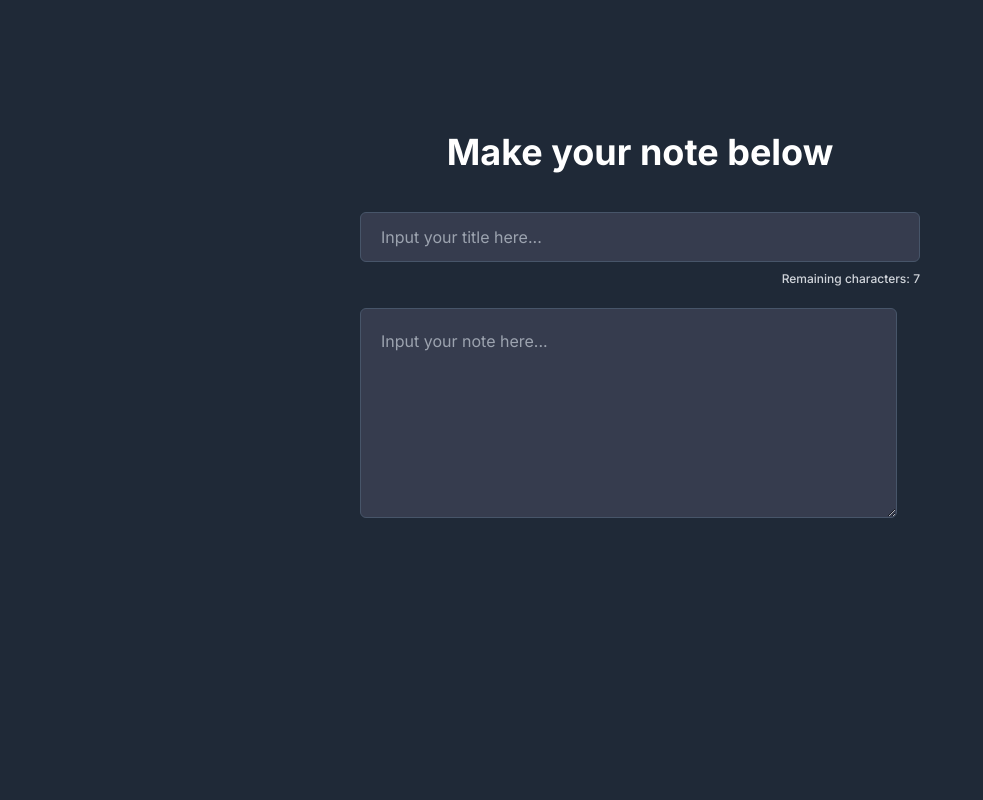
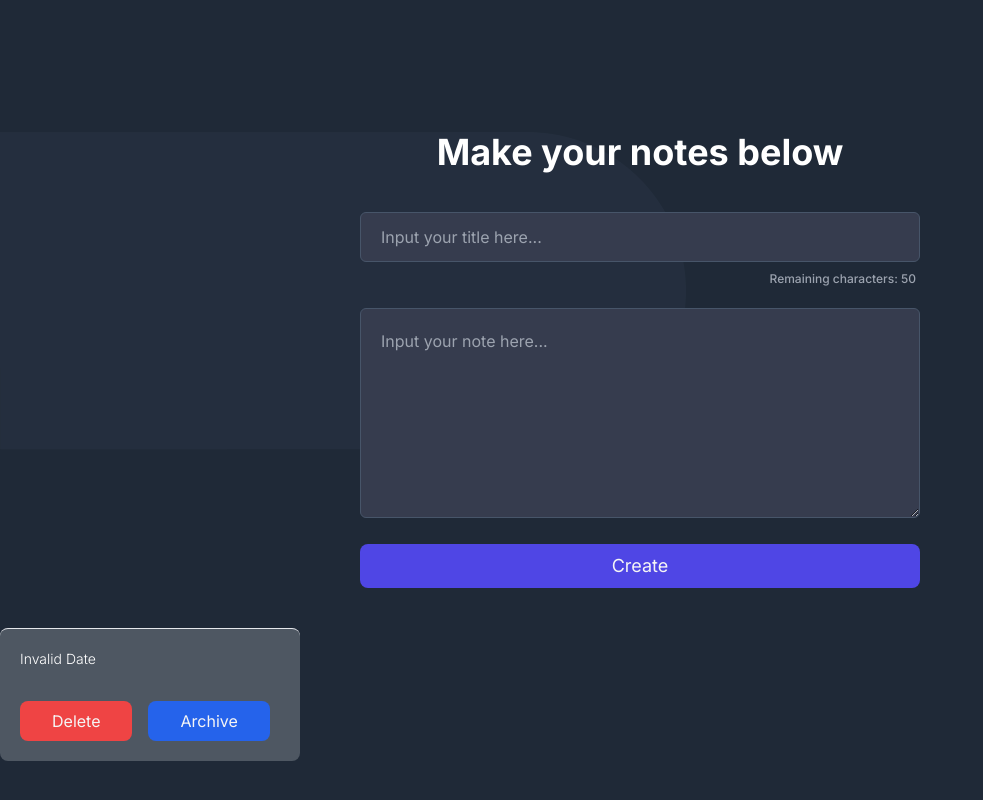
Before and after one commit to Eunlip/HeNotes, a React (Vite) app: page / in a window 1280 px wide. Shown: the part 708-1508 px from the top of the page, without its empty margins (0-983 px from the left). Built offline with nearby package versions, Linux system fonts and the light colour scheme.

Commit message:
create NoteInput and NoteItem

```diff
--- a/src/App.jsx
+++ b/src/App.jsx
@@ -1,3 +1,4 @@
+import Footer from './layout/Footer';
 import Header from './layout/Header';
 import MainSection from './layout/MainSection';
 
@@ -6,6 +7,7 @@ function App() {
 		<div className='container h-screen mx-auto font-Inter'>
 			<Header />
 			<MainSection />
+			<Footer />
 		</div>
 	);
 }
--- a/src/components/ArchiveButton.jsx
+++ b/src/components/ArchiveButton.jsx
@@ -1,7 +1,12 @@
-export default function ArchiveButton({ onArchive }) {
+export default function ArchiveButton({ id, children, onArchive }) {
 	return (
-		<button onClick={onArchive} className='rounded-lg py-2 px-5 text-[#F5F5F5] bg-[#2563EB]'>
-			Archive
+		<button
+			onClick={() => onArchive(id)}
+			className={`rounded-lg py-2 ${
+				children === 'UnArchive' ? 'px-[21px]' : 'px-8'
+			} text-[#F5F5F5] bg-[#2563EB]`}
+		>
+			{children}
 		</button>
 	);
 }
--- a/src/components/DeleteButton.jsx
+++ b/src/components/DeleteButton.jsx
@@ -1,6 +1,6 @@
-export default function DeleteButton({ onDelete }) {
+export default function DeleteButton({ id, onDelete }) {
 	return (
-		<button onClick={onDelete} className='rounded-lg py-2 px-6 text-[#F5F5F5] bg-[#EF4444]'>
+		<button onClick={() => onDelete(id)} className='rounded-lg py-2 px-8 text-[#F5F5F5] bg-red-500'>
 			Delete
 		</button>
 	);
--- a/src/components/NoteInput.jsx
+++ b/src/components/NoteInput.jsx
@@ -1,6 +1,6 @@
 import { Component } from 'react';
 
-const MAX_LENGTH = 7;
+const MAX_LENGTH = 50;
 
 class NoteInput extends Component {
 	constructor(props) {
@@ -12,35 +12,69 @@ class NoteInput extends Component {
 			charLimit: MAX_LENGTH,
 		};
 
-		// this.onTitleChange = this.onTitleChange.bind(this);
-		// this.onBodyChange = this.onBodyChange.bind(this);
-		// this.onSubmitHandler = this.onSubmitHandler.bind(this);
+		this.onTitleChange = this.onTitleChange.bind(this);
+		this.onBodyChange = this.onBodyChange.bind(this);
+		this.onSubmitHandler = this.onSubmitHandler.bind(this);
+	}
+
+	onTitleChange(e) {
+		let charLimit = MAX_LENGTH - e.target.value.length;
+
+		if (charLimit < 0) charLimit = 0;
+
+		this.setState({
+			title: e.target.value.slice(0, MAX_LENGTH),
+			charLimit: charLimit,
+		});
+	}
+
+	onBodyChange(e) {
+		this.setState({ body: e.target.value });
+	}
+
+	onSubmitHandler(e) {
+		e.preventDefault();
+		this.props.addNote(this.state);
+
+		this.setState({
+			title: '',
+			body: '',
+			charLimit: MAX_LENGTH,
+		});
 	}
 
 	render() {
 		return (
-			<div className='flex items-center justify-center py-10 '>
-				<form>
+			<div className='relative z-20 flex items-center justify-center py-10'>
+				<form onSubmit={this.onSubmitHandler}>
 					<div className='flex flex-col gap-2 mb-5'>
 						<input
 							className='px-5 py-3 w-[35rem] rounded-md bg-[#363C4E] text-gray-200 focus:outline-none placeholder:text-gray-400 border border-slate-600'
 							type='text'
 							placeholder='Input your title here...'
 							required
-							// value={this.state.title}
-							// onChange={this.onTitleChange}
+							value={this.state.title}
+							onChange={this.onTitleChange}
 						/>
-						<p className={`text-[12px] font-medium text-end ${this.state.charLimit < 6 ? 'text-red-500' : 'text-gray-300'}`}>
+						<p
+							className={`text-[12px] font-medium text-end  pe-1 ${
+								this.state.charLimit < 6 ? 'text-red-500' : 'text-gray-400'
+							}`}
+						>
 							Remaining characters: {this.state.charLimit}
 						</p>
 					</div>
 					<textarea
-						cols={48}
 						rows={7}
-						className='border border-slate-600 focus:outline-none placeholder:text-gray-400 text-gray-200 px-5 py-5 bg-[#363C4E] rounded-md'
+						className='w-[35rem] border border-slate-600 focus:outline-none placeholder:text-gray-400 text-gray-200 px-5 py-5 bg-[#363C4E] rounded-md'
 						placeholder='Input your note here...'
 						required
+						value={this.state.body}
+						onChange={this.onBodyChange}
 					></textarea>
+					<button className='block rounded-lg mt-5 py-2 px-6 w-[35rem] text-sm sm:text-lg bg-indigo-600 text-[#F5F5F5] hover:bg-indigo-500'>
+						Create
+					</button>
 				</form>
 			</div>
 		);
--- /dev/null
+++ b/src/components/NoteItem.jsx
@@ -0,0 +1,24 @@
+import DeleteButton from './DeleteButton';
+import ArchiveButton from './ArchiveButton';
+import { showFormattedDate } from '../utils';
+
+export default function NoteItem({ id, title, body, createdAt, onDelete, onArchive, isArchive }) {
+	const formattedDate = showFormattedDate(createdAt)
+	return (
+		<div className='p-5 text-white rounded-lg border-t border-[#E5E7EB] w-[300px] bg-[#4E5762]'>
+			<div className='flex flex-col'>
+				<h2 className='text-2xl font-bold'>{title}</h2>
+				<p className='text-sm font-light'>{formattedDate}</p>
+				<p className='my-4 text-[16px] font-medium'>
+					{body}
+				</p>
+				<div className='flex gap-4'>
+					<DeleteButton id={id} onDelete={onDelete}/>
+					<ArchiveButton id={id} onArchive={onArchive}>
+						{!isArchive ? 'Archive' : 'UnArchive'}
+					</ArchiveButton>
+				</div>
+			</div>
+		</div>
+	);
+}
--- a/src/layout/Footer.jsx
+++ b/src/layout/Footer.jsx
@@ -2,6 +2,6 @@ import React from 'react'
 
 export default function Footer() {
   return (
-    <div>Footer</div>
+    <div className='container h-screen'></div>
   )
 }
--- a/src/layout/Header.jsx
+++ b/src/layout/Header.jsx
@@ -4,7 +4,7 @@ import rectangle from '../assets/images/rectangle-10.png';
 
 export default function Header() {
 	return (
-		<header className='container h-screen px-5 mx-auto'>
+		<header className='container px-5 mx-auto lg:h-screen '>
 			<img className='relative z-20' src={logo} alt='brand logo' />
 			<div className='flex flex-col items-center justify-center md:flex-row md:justify-between'>
 				<div className='relative z-20 flex flex-col items-center gap-3 mt-10 md:items-start'>
--- a/src/layout/MainSection.jsx
+++ b/src/layout/MainSection.jsx
@@ -1,10 +1,16 @@
-import NoteInput from "../components/NoteInput";
+import NoteInput from '../components/NoteInput';
+import rectangleMain from '../assets/images/rectangle-main.png';
+import NoteItem from '../components/NoteItem';
 
 export default function MainSection() {
-  return (
-    <main className="container h-screen">
-      <h2 className='mt-10 text-4xl font-bold text-center text-white'>Make your note below</h2>
-      <NoteInput />
-    </main>
-  )
+	return (
+		<main className='container h-screen py-44 lg:py-0'>
+			<img className='absolute left-0 z-0' src={rectangleMain} alt='' />
+			<h2 className='relative z-20 mt-10 text-4xl font-bold text-center text-white'>
+				Make your notes below
+			</h2>
+			<NoteInput />
+      <NoteItem />
+		</main>
+	);
 }
--- /dev/null
+++ b/src/utils/index.jsx
@@ -0,0 +1,56 @@
+const getInitialData = () => [
+  {
+    id: 1,
+    title: "Babel",
+    body: "Babel merupakan tools open-source yang digunakan untuk mengubah sintaks ECMAScript 2015+ menjadi sintaks yang didukung oleh JavaScript engine versi lama. Babel sering dipakai ketika kita menggunakan sintaks terbaru termasuk sintaks JSX.",
+    createdAt: "2022-04-14T04:27:34.572Z",
+    archived: false,
+  },
+  {
+    id: 2,
+    title: "Functional Component",
+    body: "Functional component merupakan React component yang dibuat menggunakan fungsi JavaScript. Agar fungsi JavaScript dapat disebut component ia harus mengembalikan React element dan dipanggil layaknya React component.",
+    createdAt: "2022-04-14T04:27:34.572Z",
+    archived: false,
+  },
+  {
+    id: 3,
+    title: "Modularization",
+    body: "Dalam konteks pemrograman JavaScript, modularization merupakan teknik dalam memecah atau menggunakan kode dalam berkas JavaScript secara terpisah berdasarkan tanggung jawabnya masing-masing.",
+    createdAt: "2022-04-14T04:27:34.572Z",
+    archived: false,
+  },
+  {
+    id: 4,
+    title: "Lifecycle",
+    body: "Dalam konteks React component, lifecycle merupakan kumpulan method yang menjadi siklus hidup mulai dari component dibuat (constructor), dicetak (render), pasca-cetak (componentDidMount), dan sebagainya. ",
+    createdAt: "2022-04-14T04:27:34.572Z",
+    archived: false,
+  },
+  {
+    id: 5,
+    title: "ESM",
+    body: "ESM (ECMAScript Module) merupakan format modularisasi standar JavaScript.",
+    createdAt: "2022-04-14T04:27:34.572Z",
+    archived: false,
+  },
+  {
+    id: 6,
+    title: "Module Bundler",
+    body: "Dalam konteks pemrograman JavaScript, module bundler merupakan tools yang digunakan untuk menggabungkan seluruh modul JavaScript yang digunakan oleh aplikasi menjadi satu berkas.",
+    createdAt: "2022-04-14T04:27:34.572Z",
+    archived: false,
+  },
+];
+
+const showFormattedDate = (date) => {
+  const options = {
+    weekday: "long",
+    year: "numeric",
+    month: "long",
+    day: "numeric",
+  };
+  return new Date(date).toLocaleDateString("id-ID", options);
+};
+
+export { getInitialData, showFormattedDate };
```
Also changed, not shown: src/assets/images/rectangle-main.png (added).
